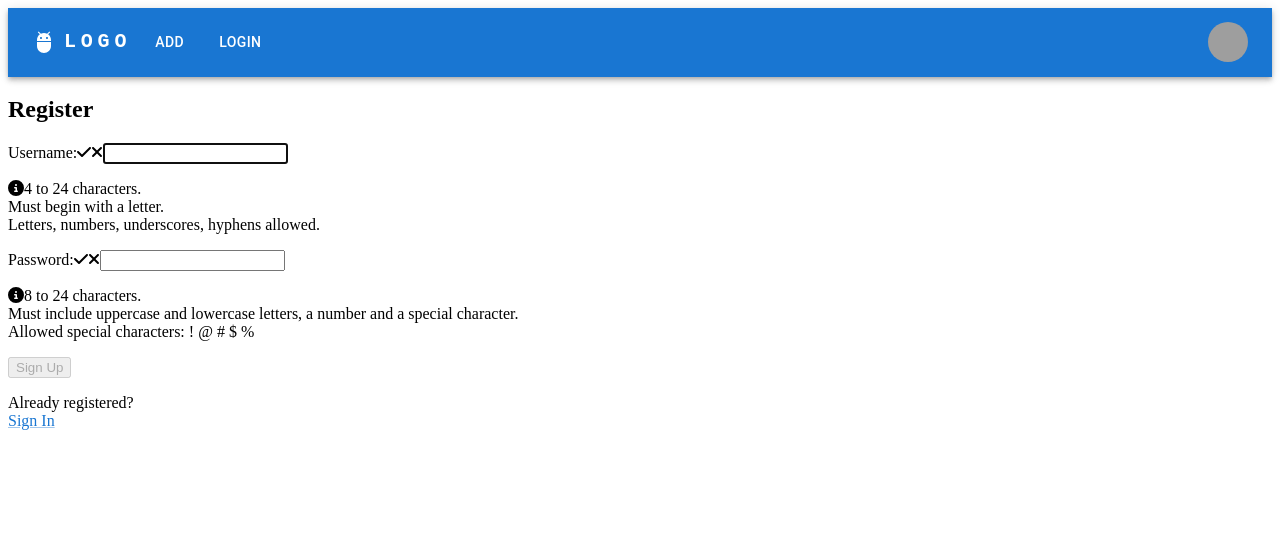
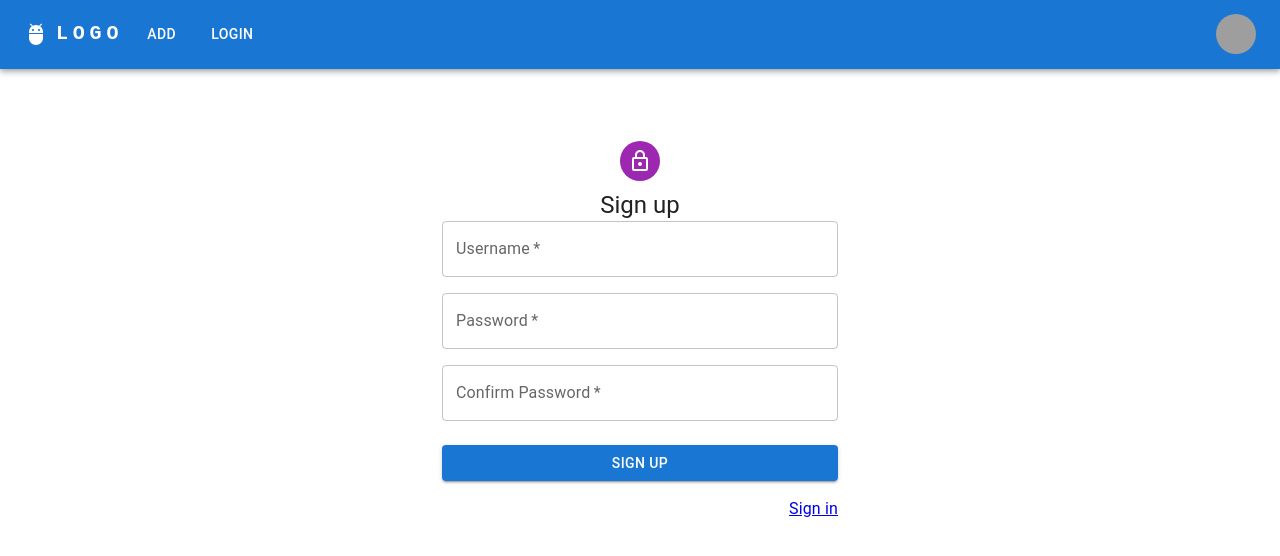
Before and after one commit to aumnatthacha/react_books_frontend, a React (Vite) app: page /signup in a window 1280 px wide. Shown: the top 556 px of the page. Built offline with nearby package versions, Linux system fonts and the light colour scheme; grey boxes are pictures that could not be loaded.

Commit message:
home,login,signup

```diff
--- a/src/App.jsx
+++ b/src/App.jsx
@@ -5,8 +5,8 @@ import Navbar from './components/Navbar';
 import Home from './pages/Home';
 import Add from './pages/Add';
 import Login from './pages/Login/Login';
-// import LoginPage from './pages/Login/Login'; // เปลี่ยนจาก Login เป็น LoginPage
 import Update from './pages/Update';
+import Admin from './pages/Admin';
 import Profile from './pages/Profile';
 import Signup from './pages/Signup/Signup'
 import Test from './pages/test';
@@ -20,7 +20,8 @@ function App() {
           <Route path="/" element={<Home />} />
           <Route path="/add" element={<Add />} />
           <Route path="/login" element={<Login />} />
-          {/* <Route path="/login" element={<Login />} /> */}
+          <Route path="/update/:id" element={<Update />} />
+          <Route path="/admin" element={<Admin />} />
           <Route path="/profile" element={<Profile />} />
           <Route path="/signup" element={<Signup />} />
           <Route path="/test" element={<Test />} />
--- a/src/components/Navbar.jsx
+++ b/src/components/Navbar.jsx
@@ -1,4 +1,4 @@
-import * as React from 'react'
+import * as React from 'react';
 import { Link } from 'react-router-dom';
 import AppBar from '@mui/material/AppBar';
 import Box from '@mui/material/Box';
@@ -16,6 +16,7 @@ import AdbIcon from '@mui/icons-material/Adb';
 
 const pages = ['Add', 'Login'];
 const settings = ['/Profile', 'Logout'];
+const userRole = 'admin'; // แทนค่านี้ด้วยบทบาทของผู้ใช้จริง
 
 function Navbar() {
   const [anchorElNav, setAnchorElNav] = React.useState(null);
@@ -98,7 +99,7 @@ function Navbar() {
           <Typography
             variant="h5"
             noWrap
-            component={Link} to="" /* ใช้ Link ไปหน้า Home */
+            component={Link} to="/" /* ใช้ Link ไปหน้า Home */
             sx={{
               mr: 2,
               display: { xs: 'flex', md: 'none' },
@@ -117,7 +118,7 @@ function Navbar() {
               <Button
                 key={page}
                 onClick={handleCloseNavMenu}
-                component={Link} to={page === 'Add' ? '/Add' : page === 'Login' ? '/Login' : '/'} // เชื่อมลิงก์ไปยังหน้าที่ต้องการ
+                component={Link} to={userRole === 'admin' && page === 'Add' ? '/Add' : page === 'Login' ? '/Login' : '/'}
                 sx={{ my: 2, color: 'white', display: 'block' }}
               >
                 {page}
--- /dev/null
+++ b/src/pages/Admin.jsx
@@ -0,0 +1,16 @@
+import { Link } from "react-router-dom"
+
+const Admin = () => {
+    return (
+        <section>
+            <h1>Admins Page</h1>
+            <br />
+            <p>You must have been assigned an Admin role.</p>
+            <div className="flexGrow">
+                <Link to="/">Home</Link>
+            </div>
+        </section>
+    )
+}
+
+export default Admin
--- a/src/pages/Home.jsx
+++ b/src/pages/Home.jsx
@@ -33,6 +33,10 @@ const Home = () => {
     result[groupIndex].push(item);
     return result;
   }, []);
+
+  const handleCancel = () => {
+    navigate('/')
+  };
 
   return (
     <div>
@@ -78,7 +82,7 @@ const Home = () => {
                 </Typography>
               </CardContent>
               <CardActions>
-                <Button onClick={() => navigate('../update/' + book.id)}>
+                <Button onClick={() => navigate('/update/' + book.id)}>
                   <i className="bi bi-arrow-repeat"></i> แก้ไข
                 </Button>
                 <Button onClick={() => handleDelete(book.id)}>
--- a/src/pages/Login/Login.jsx
+++ b/src/pages/Login/Login.jsx
@@ -136,10 +136,7 @@ const Login = () => {
               value={password}
               onChange={(e) => setPassword(e.target.value)}
             />
-            <FormControlLabel
-              control={<Checkbox value="remember" color="primary" />}
-              label="Remember me"
-            />
+
             <Button
               type="submit"
               fullWidth
--- a/src/pages/Signup/Signup.jsx
+++ b/src/pages/Signup/Signup.jsx
@@ -1,18 +1,15 @@
-/* eslint-disable no-undef */
+/* eslint-disable react/no-unknown-property */
 /* eslint-disable no-unused-vars */
-import React, { useRef, useState, useEffect } from "react";
-import { faCheck, faTimes, faInfoCircle } from "@fortawesome/free-solid-svg-icons";
+import * as React from 'react';
+import { useRef, useState } from 'react'; // ลบ useEffect ออก
+import { faCheck, faTimes } from "@fortawesome/free-solid-svg-icons"; // ลบ faInfoCircle ออก
 import { FontAwesomeIcon } from "@fortawesome/react-fontawesome";
-import axios from "../api/axios";
+import axios from '../api/axios';
 import { Link } from "react-router-dom";
-import { useNavigate } from "react-router-dom";
-import { Link as MuiLink } from "@mui/material";
 import Avatar from '@mui/material/Avatar';
 import Button from '@mui/material/Button';
 import CssBaseline from '@mui/material/CssBaseline';
 import TextField from '@mui/material/TextField';
-import FormControlLabel from '@mui/material/FormControlLabel';
-import Checkbox from '@mui/material/Checkbox';
 import Grid from '@mui/material/Grid';
 import Box from '@mui/material/Box';
 import LockOutlinedIcon from '@mui/icons-material/LockOutlined';
@@ -20,158 +17,128 @@ import Typography from '@mui/material/Typography';
 import Container from '@mui/material/Container';
 import { createTheme, ThemeProvider } from '@mui/material/styles';
 
-function Copyright(props) {
-  return (
-    <Typography variant="body2" color="text.secondary" align="center" {...props}>
-      {'Copyright © '}
-      <MuiLink color="inherit" href="https://mui.com/">
-        Your Website
-      </MuiLink>{' '}
-      {new Date().getFullYear()}
-      {'.'}
-    </Typography>
-  );
-}
+const USER_REGEX = /^[A-Za-z][A-Za-z0-9-_]{3,23}$/;
+const PWD_REGEX = /^(?=.*[a-z])(?=.*[A-Z])(?=.*\d)(?=.*[!@#$%]).{8,24}$/;
+const REGISTER_URL = '/Signup';
 
-const USER_REGEX = /^[A-z][A-z0-9-_]{3,23}$/;
-const PWD_REGEX = /^(?=.*[a-z])(?=.*[A-Z])(?=.*[0-9])(?=.*[!@#$%]).{8,24}$/;
-const REGISTER_URL = '/register';
+const defaultTheme = createTheme();
 
-const Signup = () => {
-    const userRef = useRef();
-    const errRef = useRef();
-    const navigate = useNavigate();
-
+export default function UserRegistration() {
   const [user, setUser] = useState('');
-    const [validName, setValidName] = useState(false);
-    const [userFocus, setUserFocus] = useState(false);
-
-    const [pwd, setPwd] = useState('');
-    const [validPwd, setValidPwd] = useState(false);
-    const [pwdFocus, setPwdFocus] = useState(false);
-
-    const [errMsg, setErrMsg] = useState('');
-    const [success, setSuccess] = useState(false);
-
-    useEffect(() => {
-        userRef.current.focus();
-    }, []);
-
-    useEffect(() => {
-        setValidName(USER_REGEX.test(user));
-    }, [user]);
-
-    useEffect(() => {
-        setValidPwd(PWD_REGEX.test(pwd));
-    }, [pwd]);
-
-    useEffect(() => {
-        setErrMsg('');
-    }, [user, pwd]);
+  const [password, setPassword] = useState('');
+  const [confirmPassword, setConfirmPassword] = useState('');
+  const [error, setError] = useState('');
 
   const handleSubmit = async (e) => {
     e.preventDefault();
-        if (!validName || !validPwd) {
-            setErrMsg("Invalid Entry");
+    // Check if the input data is valid
+    if (!USER_REGEX.test(user) || !PWD_REGEX.test(password) || password !== confirmPassword) {
+      setError('Invalid Entry');
       return;
     }
+
     try {
-            const response = await axios.post(REGISTER_URL,
-                JSON.stringify({ user, pwd }),
-                {
-                    headers: { 'Content-Type': 'application/json' },
-                    withCredentials: true
+      const response = await axios.post(REGISTER_URL, { user, password });
+      console.log(response.data);
+      // Clear the form
+      setUser('');
+      setPassword('');
+      setConfirmPassword('');
+      setError(''); // Clear any previous errors
+    } catch (err) {
+      if (!err.response) {
+        setError('No Server Response');
+      } else if (err.response.status === 409) {
+        setError('Username Taken');
+      } else {
+        setError('Registration Failed');
       }
-            );
-            setSuccess(true);
-            setUser('');
-            setPwd('');
-        } catch (err) {
-            if (!err?.response) {
-                setErrMsg('No Server Response');
-            } else if (err.response?.status === 409) {
-                setErrMsg('Username Taken');
-            } else {
-                setErrMsg('Registration Failed');
-            }
-            errRef.current.focus();
     }
   };
 
   return (
-        <>
-            {success ? (
-                <section>
-                    <h1>Success!</h1>
-                    <p>
-                        <MuiLink component={Link} to="/Login">Sign In</MuiLink>
-                    </p>
-                </section>
-            ) : (
-                <section>
-                    <p ref={errRef} className={errMsg ? "errmsg" : "offscreen"} aria-live="assertive">{errMsg}</p>
-                    <h1>Register</h1>
-                    <form onSubmit={handleSubmit}>
-                        <label htmlFor="username">
-                            Username:
-                            <FontAwesomeIcon icon={faCheck} className={validName ? "valid" : "hide"} />
-                            <FontAwesomeIcon icon={faTimes} className={validName || !user ? "hide" : "invalid"} />
-                        </label>
-                        <input
-                            type="text"
+    <ThemeProvider theme={defaultTheme}>
+      <Container component="main" maxWidth="xs">
+        <CssBaseline />
+        <Box
+          sx={{
+            marginTop: 8,
+            display: 'flex',
+            flexDirection: 'column',
+            alignItems: 'center',
+          }}
+        >
+          <Avatar sx={{ m: 1, bgcolor: 'secondary.main' }}>
+            <LockOutlinedIcon />
+          </Avatar>
+          <Typography component="h1" variant="h5">
+            Sign up
+          </Typography>
+          <form noValidate onSubmit={handleSubmit} sx={{ mt: 3 }}>
+            <Grid container spacing={2}>
+              <Grid item xs={12}>
+                <TextField
+                  required
+                  fullWidth
                   id="username"
-                            ref={userRef}
-                            autoComplete="off"
+                  label="Username"
+                  name="username"
+                  autoComplete="username"
+                  value={user}
                   onChange={(e) => setUser(e.target.value)}
-                            value={user}
+                />
+              </Grid>
+
+              <Grid item xs={12}>
+                <TextField
                   required
-                            aria-invalid={validName ? "false" : "true"}
-                            aria-describedby="uidnote"
-                            onFocus={() => setUserFocus(true)}
-                            onBlur={() => setUserFocus(false)}
+                  fullWidth
+                  id="password"
+                  label="Password"
+                  name="password"
+                  autoComplete="password"
+                  type="password"
+                  value={password}
+                  onChange={(e) => setPassword(e.target.value)}
                 />
-                        <p id="uidnote" className={userFocus && user && !validName ? "instructions" : "offscreen"}>
-                            <FontAwesomeIcon icon={faInfoCircle} />
-                            4 to 24 characters.<br />
-                            Must begin with a letter.<br />
-                            Letters, numbers, underscores, hyphens allowed.
-                        </p>
-
-                        <label htmlFor="password">
-                            Password:
-                            <FontAwesomeIcon icon={faCheck} className={validPwd ? "valid" : "hide"} />
-                            <FontAwesomeIcon icon={faTimes} className={validPwd || !pwd ? "hide" : "invalid"} />
-                        </label>
-                        <input
+              </Grid>
+              <Grid item xs={12}>
+                <TextField
+                  required
+                  fullWidth
+                  name="confirmPassword"
+                  label="Confirm Password"
                   type="password"
-                            id="password"
-                            onChange={(e) => setPwd(e.target.value)}
-                            value={pwd}
-                            required
-                            aria-invalid={validPwd ? "false" : "true"}
-                            aria-describedby="pwdnote"
-                            onFocus={() => setPwdFocus(true)}
-                            onBlur={() => setPwdFocus(false)}
+                  id="confirmPassword"
+                  autoComplete="confirmPassword"
+                  value={confirmPassword}
+                  onChange={(e) => setConfirmPassword(e.target.value)}
                 />
-                        <p id="pwdnote" className={pwdFocus && !validPwd ? "instructions" : "offscreen"}>
-                            <FontAwesomeIcon icon={faInfoCircle} />
-                            8 to 24 characters.<br />
-                            Must include uppercase and lowercase letters, a number and a special character.<br />
-                            Allowed special characters: <span aria-label="exclamation mark">!</span> <span aria-label="at symbol">@</span> <span aria-label="hashtag">#</span> <span aria-label="dollar sign">$</span> <span aria-label="percent">%</span>
-                        </p>
-
-                        <button disabled={!validName || !validPwd}>Sign Up</button>
+              </Grid>
+            </Grid>
+            <Button
+              type="submit"
+              fullWidth
+              variant="contained"
+              sx={{ mt: 3, mb: 2 }}
+            >
+              Sign Up
+            </Button>
+            {error && (
+              <Typography variant="body2" color="error" align="center">
+                {error}
+              </Typography>
+            )}
+            <Grid container justifyContent="flex-end">
+              <Grid item>
+                <Link to="/Login" variant="body2">
+                  Sign in
+                </Link>
+              </Grid>
+            </Grid>
           </form>
-                    <p>
-                        Already registered?<br />
-                        <span className="line">
-                            <MuiLink component={Link} to="/Login">Sign In</MuiLink>
-                        </span>
-                    </p>
-                </section>
-            )}
-        </>
-    )
+        </Box>
+      </Container>
+    </ThemeProvider>
+  );
 }
-
-export default Signup;
--- a/src/pages/booksData.js
+++ b/src/pages/booksData.js
@@ -1,4 +1,3 @@
-// booksData.js
 export const booksData = [
   {
     id: 1,
@@ -9,25 +8,19 @@ export const booksData = [
   {
     id: 2,
     name: 'Book 2',
-      type: 'type for Book 2',
+    type: 'Type for Book 2',
     imageURL: 'https://www.nupress.grad.nu.ac.th/shop/wp-content/uploads/2019/11/978-616-426-153-2.jpg',
   },
   {
     id: 3,
-      name: 'Book 2',
-      type: 'type for Book 2',
+    name: 'Book 3',
+    type: 'Type for Book 3',
     imageURL: 'https://static.wixstatic.com/media/936e61_66127639837742e68e78e65c1ca40964~mv2.jpg/v1/fill/w_209,h_296,al_c,q_80,usm_0.66_1.00_0.01,enc_auto/936e61_66127639837742e68e78e65c1ca40964~mv2.jpg',
   },
   {
     id: 4,
-      name: 'Book 2',
-      type: 'type for Book 2',
-      imageURL: 'https://static.wixstatic.com/media/936e61_66127639837742e68e78e65c1ca40964~mv2.jpg/v1/fill/w_209,h_296,al_c,q_80,usm_0.66_1.00_0.01,enc_auto/936e61_66127639837742e68e78e65c1ca40964~mv2.jpg',
-    },
-    {
-      id: 4,
-      name: 'Book 2',
-      type: 'type for Book 2',
+    name: 'Book 4',
+    type: 'Type for Book 4',
     imageURL: 'https://static.wixstatic.com/media/936e61_66127639837742e68e78e65c1ca40964~mv2.jpg/v1/fill/w_209,h_296,al_c,q_80,usm_0.66_1.00_0.01,enc_auto/936e61_66127639837742e68e78e65c1ca40964~mv2.jpg',
   }
 ];
```
Lines whose indentation alone changed are shown as unchanged.
